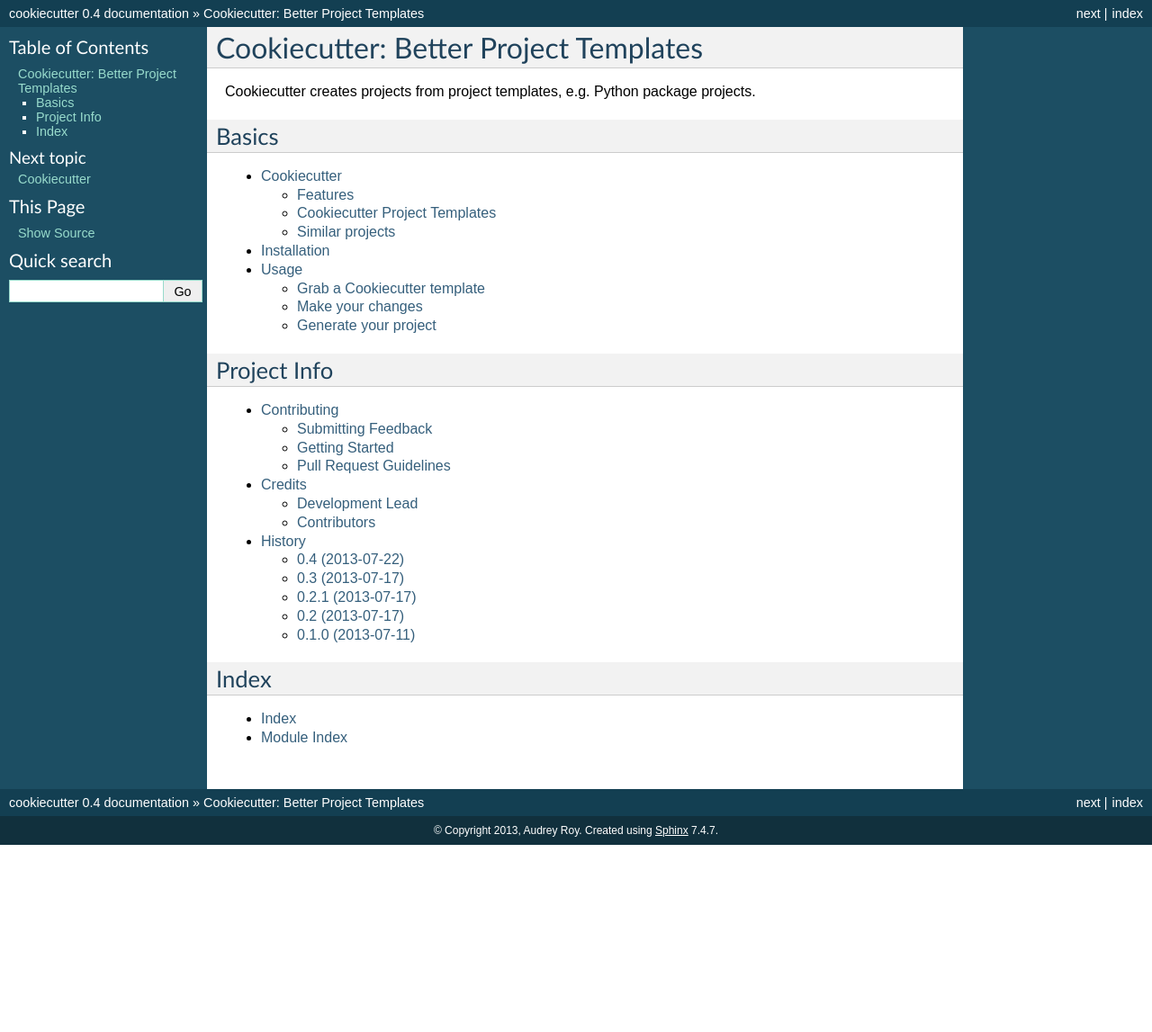
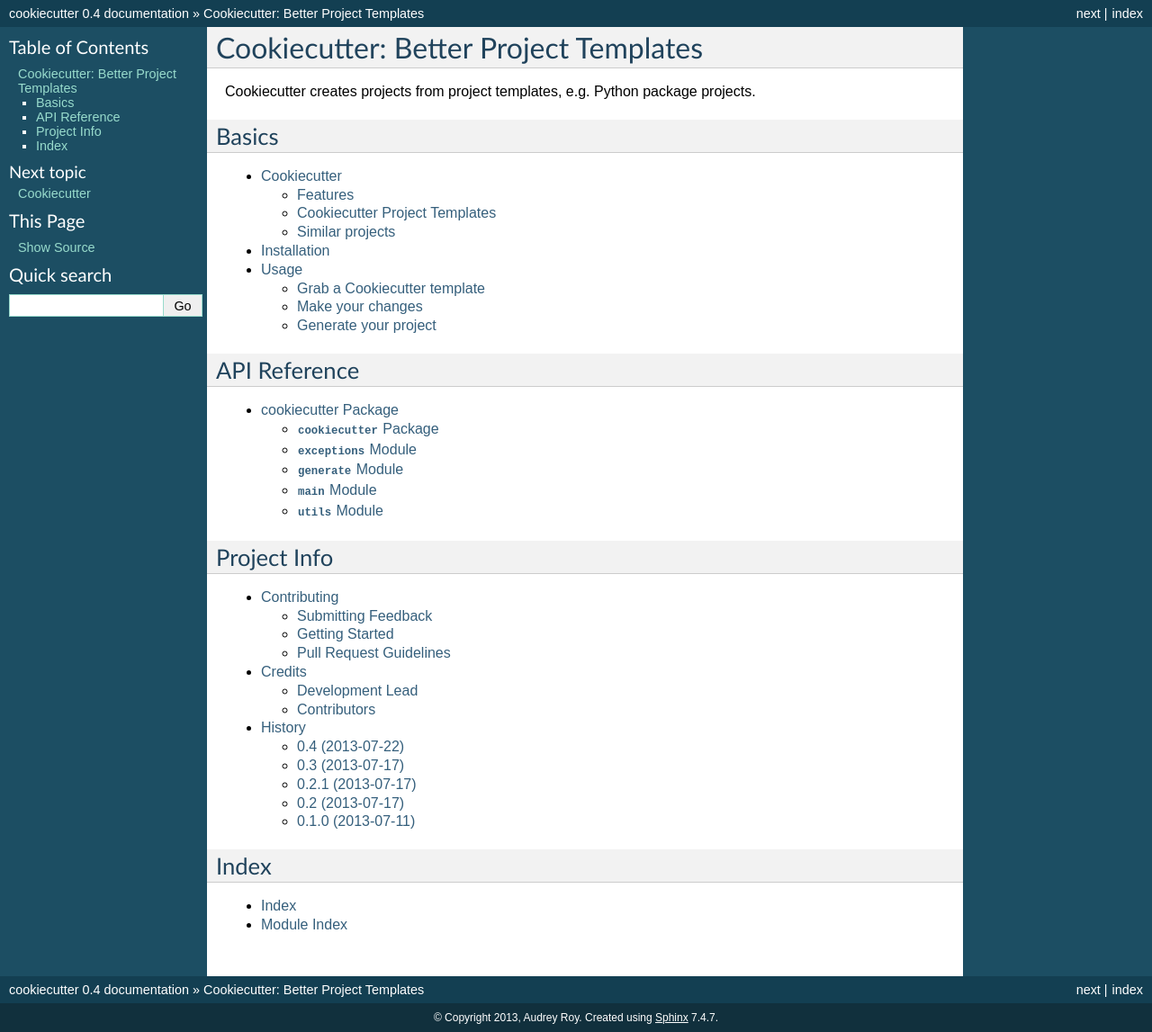
Before and after one commit to c-allen-tech/cookie, a Sphinx documentation site: the page built from docs/index.rst, in a window 1280 px wide. Shown: the whole page at 90% size. Built offline with Sphinx 7.4.7, drawn with Linux system fonts in a browser that asks for light colours; formulas are drawn with MathJax 3; before the commit the page ends 939 px from its top, so only the background shows below that.

Commit message:
Add API reference docs.

```diff
--- /dev/null
+++ b/docs/cookiecutter.rst
@@ -0,0 +1,42 @@
+cookiecutter Package
+====================
+
+:mod:`cookiecutter` Package
+---------------------------
+
+.. automodule:: cookiecutter.__init__
+    :members:
+    :undoc-members:
+    :show-inheritance:
+
+:mod:`exceptions` Module
+------------------------
+
+.. automodule:: cookiecutter.exceptions
+    :members:
+    :undoc-members:
+    :show-inheritance:
+
+:mod:`generate` Module
+----------------------
+
+.. automodule:: cookiecutter.generate
+    :members:
+    :undoc-members:
+    :show-inheritance:
+
+:mod:`main` Module
+------------------
+
+.. automodule:: cookiecutter.main
+    :members:
+    :undoc-members:
+    :show-inheritance:
+
+:mod:`utils` Module
+-------------------
+
+.. automodule:: cookiecutter.utils
+    :members:
+    :undoc-members:
+    :show-inheritance:
--- a/docs/index.rst
+++ b/docs/index.rst
@@ -18,6 +18,14 @@ Basics
    installation
    usage
 
+API Reference
+-------------
+
+.. toctree::
+   :maxdepth: 2
+
+   cookiecutter
+
 Project Info
 ------------
 
@@ -28,7 +36,6 @@ Project Info
    authors
    history
 
-
 Index
 -----
 
```
Also changed, not shown: docs/modules.rst (added, +7 -0 lines).
